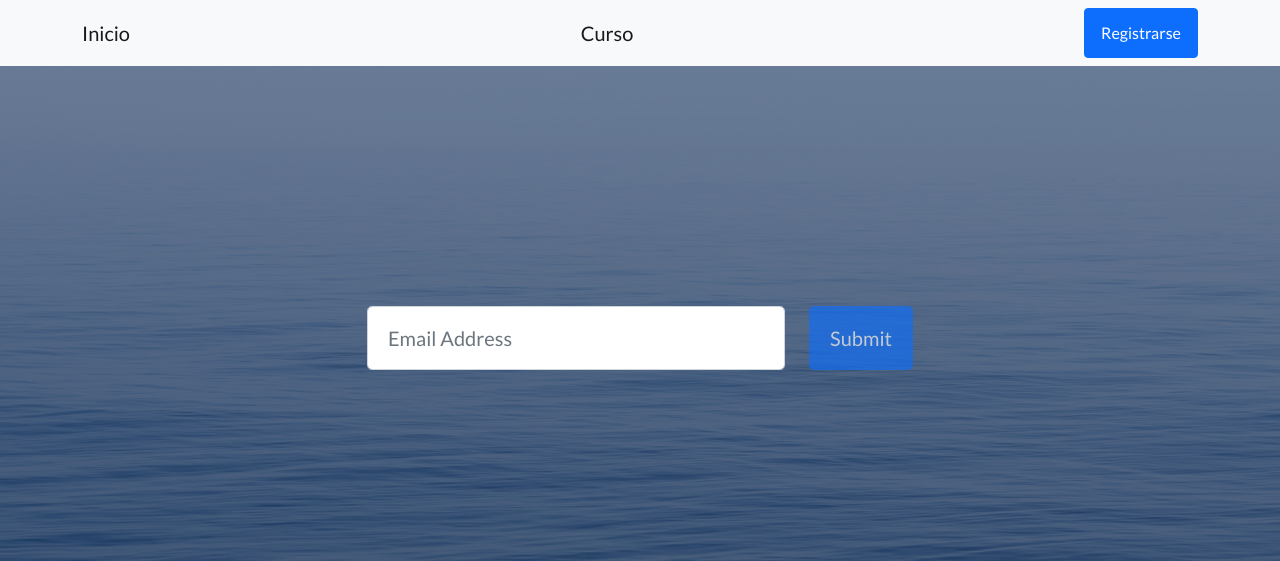
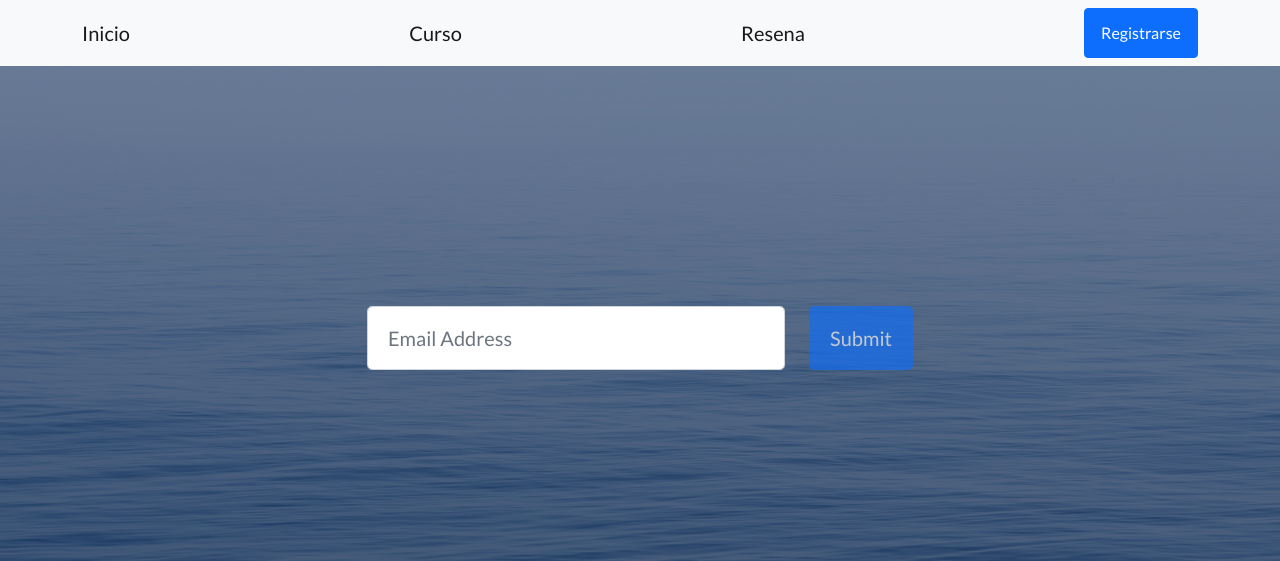
Before and after one commit to GitEmaHub/ProyectoEntregable, a Django app: template AppCoder/templates/AppCoder/padre.html in a window 1280 px wide. Shown: the top 561 px of the page. Run offline with Django 4.2, Linux system fonts and the light colour scheme; the template is opened without the code that fills it, so the values that code supplies are empty; parts of the project's set-up code (start-up, migrations or seed data) failed here and were passed over; some libraries are stand-ins or nearby versions.

Commit message:
No es segura

```diff
--- a/AppCoder/models.py
+++ b/AppCoder/models.py
@@ -7,7 +7,7 @@ class Curso(models.Model):
     nombre = models.CharField(max_length=60)
     camada = models.IntegerField()
 
-class Estudiante(models.Model):
+class Resena(models.Model):
 
     nombre = models.CharField(max_length=60)
     apellido = models.CharField(max_length=60)
--- a/AppCoder/templates/AppCoder/padre.html
+++ b/AppCoder/templates/AppCoder/padre.html
@@ -22,6 +22,7 @@
             <div class="container">
                 <a class="navbar-brand" href="{% url 'Inicio' %}">Inicio</a>
                 <a class="navbar-brand" href="{% url 'Curso' %}">Curso</a>
+                <a class="navbar-brand" href="{% url 'Resena' %}">Resena</a>
                 <a class="btn btn-primary" href="#signup">Registrarse</a>
             </div>
         </nav>
--- a/AppCoder/urls.py
+++ b/AppCoder/urls.py
@@ -4,4 +4,5 @@ from AppCoder.views import *
 urlpatterns = [
     path("", inicio, name="Inicio"),
     path("curso/", curso, name="Curso"),
+    path("resena/", resena, name="Resena"),
 ]
```
Also changed, not shown: AppCoder/templates/AppCoder/resena.html (added), db.sqlite3.
